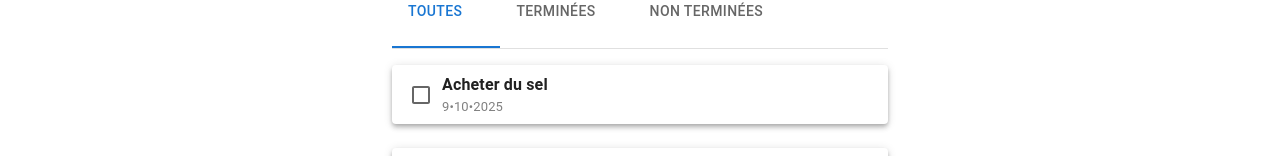
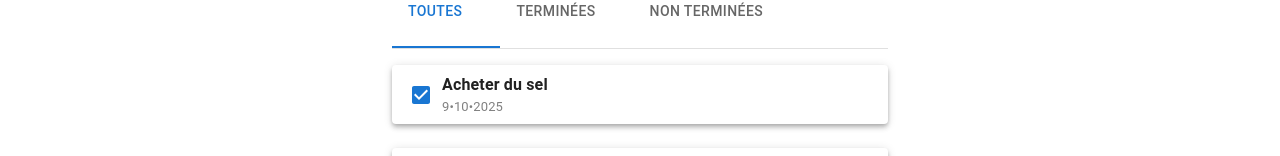
Before and after one commit to NanmegniNgassam/todo-list, a React (Vite) app: page / in a window 1280 px wide. Shown: the part 252-408 px from the top of the page. Built offline with nearby package versions, Linux system fonts and the light colour scheme; some icons are missing.

Commit message:
Dev: Tackling down check feature on task

```diff
--- a/src/components/create/index.tsx
+++ b/src/components/create/index.tsx
@@ -15,6 +15,7 @@ const Create = () => {
       id: 1,
       content: content.trim(),
       created: new Date().toLocaleDateString(),
+      isDone: false
     }
     console.log('Création de nouvelle tâche : ', newTask);
     setContent('');
--- a/src/components/taskWrapper/index.tsx
+++ b/src/components/taskWrapper/index.tsx
@@ -1,14 +1,16 @@
 import DeleteIcon from '@mui/icons-material/Delete';
 import { Checkbox, Paper, Stack, Typography } from "@mui/material";
 import type { Task } from "../../models/Task.model";
+import { useState } from 'react';
 
 const TaskWrapper = ({ task }: { task: Task}) => {
-  const { content, created } = task;
+  const { content, created, isDone } = task;
+  const [isTaskDone, SetTaskDone] = useState<boolean>(isDone);
 
   return (
     <Paper elevation={4} sx={{ py: 1, px: 1, mb: 3 }}>
       <Stack direction='row' alignItems='center' >
-        <Checkbox />
+        <Checkbox checked={isTaskDone} onClick={() => SetTaskDone(!isTaskDone)} />
         <Stack direction='column' flex={1}>
           <Typography variant='body1' sx={{ fontWeight: 'bold' }} >
             { content }
--- a/src/components/tasksList/index.tsx
+++ b/src/components/tasksList/index.tsx
@@ -11,8 +11,8 @@ const TasksList = () => {
   type TabType = 'all' | 'done' | 'undone';
   const [value, setValue] = useState<TabType>('all');
   const tasks: Task[] = [
-    { id: 1, content: 'Acheter du sel', created: new Date().toLocaleDateString() },
-    { id: 1, content: 'Acheter du sel', created: new Date().toLocaleDateString() },
+    { id: 1, content: 'Acheter du sel', created: new Date().toLocaleDateString(), isDone: true },
+    { id: 1, content: 'Acheter du sel', created: new Date().toLocaleDateString(), isDone: false },
   ]
 
   const handleChange = (_: React.SyntheticEvent, newValue: TabType) => {
--- a/src/models/Task.model.ts
+++ b/src/models/Task.model.ts
@@ -2,4 +2,5 @@ export interface Task {
   id: number;
   content: string;
   created: string;
+  isDone: boolean;
 }
```
